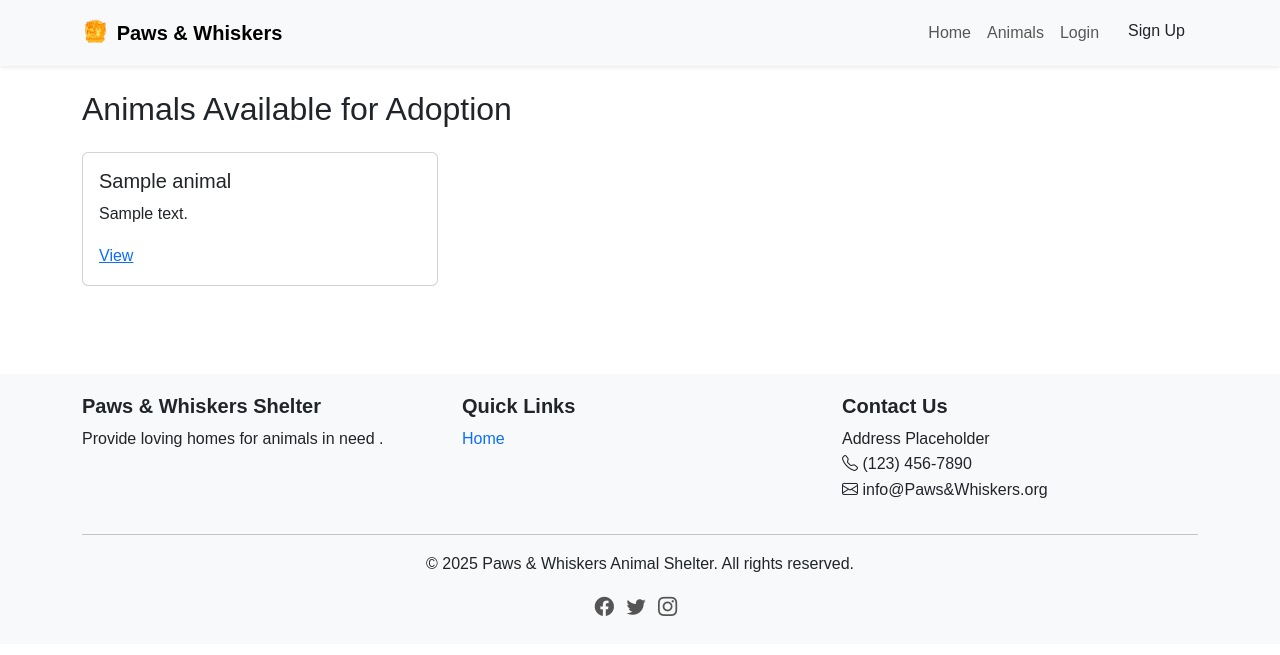
After one commit to Aly-Mohsen/Animal-Shelter-Web-App, a Django app: page /animals/ in a window 1280 px wide. The commit adds this page. Shown: the top 655 px of the page. Run offline with Django 5.2, Linux system fonts and the light colour scheme; tables that the repository leaves empty hold one stand-in row (values such as "Sample post"); parts of the project's set-up code (start-up, migrations or seed data) failed here and were passed over; some libraries are stand-ins or nearby versions.

Commit message:
Add animal list and detail views with templates
Introduces animal_list and animal_detail views, updates URL patterns, and adds corresponding templates for listing and viewing animal details. Enhances navbar with logo and links, adds favicon, and improves base layout for messages. This refactor streamlines navigation and provides a dedicated UI for animal adoption features.

```diff
--- a/shelter/urls.py
+++ b/shelter/urls.py
@@ -8,7 +8,8 @@ app_name = 'shelter'
 
 urlpatterns = [
     path('',views.home, name = 'home'),
-    path('animals/',views.animal_list,name = 'animals_list',),
+    path('animals/',views.animal_list,name = 'animal_list',),
+    path("animals/<int:pk>/", views.animal_detail, name="animal_detail"),
 
     # Auth
     path("login/", CustomLoginView.as_view(), name="login"),
--- a/shelter/views.py
+++ b/shelter/views.py
@@ -1,6 +1,6 @@
 from urllib import request
 from django.shortcuts import get_object_or_404, render
-
+from django.contrib import messages
 from shelter.models import *
 from django.shortcuts import render, redirect
 from django.contrib.auth import login
@@ -43,6 +43,10 @@ def animal_list(request):
 
     return render(request,'shelter/animal_list.html',context)
 
+def animal_detail(request, pk):
+    animal = get_object_or_404(Animal, pk=pk)
+    return render(request, "shelter/animal_detail.html", {"animal": animal})
+
 def signup(request):
     if request.method == "POST":
         form = CustomUserCreationForm(request.POST, request.FILES)
@@ -59,10 +63,3 @@ def signup(request):
 class CustomLoginView(LoginView):
     authentication_form = CustomLoginForm
     template_name = "registration/login.html"
-
-def animal_detail(request,animal_id):
-    animal = get_object_or_404(Animal,id = animal_id)
-    context ={
-        'animal':animal,
-    }
-    return render(request,'shelter/animal_detail.html',context)
--- a/templates/base.html
+++ b/templates/base.html
@@ -1,6 +1,9 @@
 {% include 'partials/head.html' %}
 <body>
     {% include 'partials/navbar.html' %}
+
+    {% include 'partials/messages.html' %}
+
     {% block content %}{% endblock %}
 
     <!-- JS -->
--- a/templates/partials/head.html
+++ b/templates/partials/head.html
@@ -7,9 +7,12 @@
     <title>{% block title %}Paws & Whiskers Animal Shelter{% endblock %}</title>
 
     {% load static %}
-    <!-- CSS -->
+
+    <!-- Favicon -->
+    <link rel="icon" type="image/x-icon" href="{% static 'shelter/images/favicon.png' %}">
+
+    <!-- CSS Libraries-->
     <link rel="stylesheet" href="https://cdnjs.cloudflare.com/ajax/libs/intl-tel-input/17.0.19/css/intlTelInput.css" />
-
     <link rel="stylesheet" href="https://cdn.jsdelivr.net/npm/bootstrap-icons@1.10.0/font/bootstrap-icons.css">
     <link rel="stylesheet" href="https://cdn.jsdelivr.net/npm/bootstrap@5.3.0/dist/css/bootstrap.min.css">
 
--- a/templates/partials/navbar.html
+++ b/templates/partials/navbar.html
@@ -1,40 +1,33 @@
-<nav class="navbar navbar-expand-lg navbar-light bg-light">
+{% load static %}
+<nav class="navbar navbar-expand-lg navbar-light bg-light shadow-sm">
     <div class="container">
-            <a class="navbar-brand" href="{% url 'shelter:home' %}">
-                <i class="bi bi-heart-fill text-danger"></i> Paws & Whiskers
+        <a class="navbar-brand d-flex align-items-center" href="{% url 'shelter:home' %}">
+            <img src="{% static 'shelter/images/logo.png' %}" alt="Paws & Whiskers" height="40" class="me-2">
+            <span class="fw-bold">Paws & Whiskers</span>
         </a>
-            <button class="navbar-toggler" type="button" data-bs-toggle="collapse" data-bs-target="#navbarNav">
+        <button class="navbar-toggler" type="button" data-bs-toggle="collapse" data-bs-target="#navbarNav"
+            aria-controls="navbarNav" aria-expanded="false" aria-label="Toggle navigation">
             <span class="navbar-toggler-icon"></span>
         </button>
         <div class="collapse navbar-collapse" id="navbarNav">
-                <ul class="navbar-nav me-auto">
+            <ul class="navbar-nav ms-auto">
+                <li class="nav-item"><a class="nav-link" href="{% url 'shelter:home' %}">Home</a></li>
+                <li class="nav-item"><a class="nav-link" href="{% url 'shelter:animal_list' %}">Animals</a></li>
+                {% if user.is_authenticated %}
                 <li class="nav-item">
-                        <a class="nav-link" href="{% url 'shelter:home' %}">Home</a>
+                    <form method="post" action="{% url 'shelter:logout' %}" class="d-inline">
+                        {% csrf_token %}
+                        <button type="submit" class="btn btn-link nav-link"
+                            style="border:none; background:none; padding:0;">
+                            Logout
+                        </button>
+                    </form>
                 </li>
+                {% else %}
+                <li class="nav-item"><a class="nav-link" href="{% url 'shelter:login' %}">Login</a></li>
+                <li class="nav-item"><a class="btn btn-brand ms-2" href="{% url 'shelter:signup' %}">Sign Up</a></li>
+                {% endif %}
             </ul>
-                <div class="d-flex">
-                    {% if user.is_authenticated %}
-                    <div class="dropdown">
-                        <button class="btn btn-outline-secondary dropdown-toggle" type="button" id="userMenu"
-                            data-bs-toggle="dropdown">
-                            <i class="bi bi-person-fill"></i> {{ user.username }}
-                        </button>
-                        <ul class="dropdown-menu">
-                            <li><a class="dropdown-item" href="#">My Applications</a></li>
-                            <li>
-                                <hr class="dropdown-divider">
-                            </li>
-                            <form method="post" action="{% url 'shelter:logout' %}">
-                                {% csrf_token %}
-                                <button type="submit" class="dropdown-item">Logout</button>
-                            </form>
-                        </ul>
-                    </div>
-                    {% else %}
-                    <a href="{% url 'shelter:login' %}" class="btn btn-outline-primary me-2">Login</a>
-                    <a href="{% url 'shelter:signup' %}?next={{ request.path }}" class="btn btn-primary">Register</a>
-                    {% endif %}
-                </div>
         </div>
     </div>
 </nav>
--- /dev/null
+++ b/templates/shelter/animal_list.html
@@ -0,0 +1,27 @@
+{% extends "base.html" %}
+
+{% block content %}
+<div class="container py-4">
+    <h2 class="mb-4">Animals Available for Adoption</h2>
+    <div class="row">
+        {%for animal in animals %}
+        <div class="col-md-4 mb-3">
+            <div class=" card animal-card">
+
+                <!--Create Animal Photo path  -->
+                {% if animal.photo %}
+                <img src="{{ animal.photo.url }}" class="card-img-top" alt="{{ animal.name }}">
+                {% endif %}
+                <div class="card-body">
+                    <h5 class="card-title">{{ animal.name }}</h5>
+                    <p class="card-text">{{ animal.description|truncatewords:20 }}</p>
+                    <a href="{% url 'shelter:animal_detail' animal.pk %}" class="stretched-link">View</a>
+                </div>
+            </div>
+        </div>
+        {% empty %}
+            <p>No animals available at the moment.</p>
+        {% endfor %}
+    </div>
+</div>
+{% endblock %}
```
Also changed, not shown: templates/shelter/animal_detail.html (added, +27 -0 lines), static/shelter/images/favicon.png (added), static/shelter/images/logo.png (added). Lines whose indentation alone changed are shown as unchanged.
